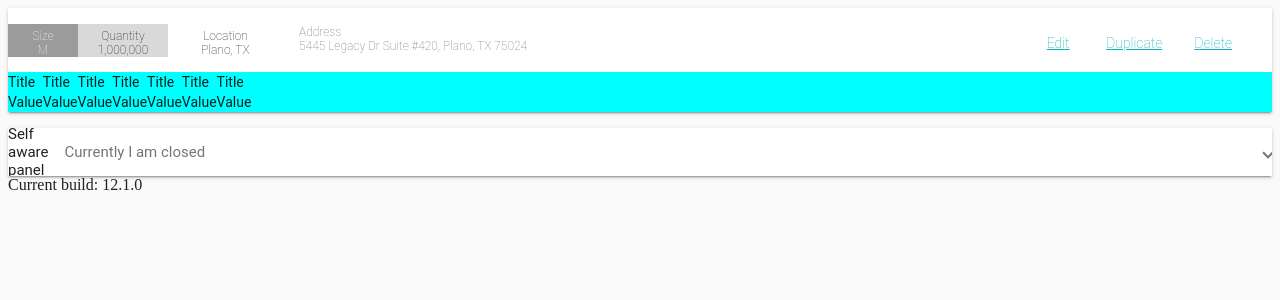
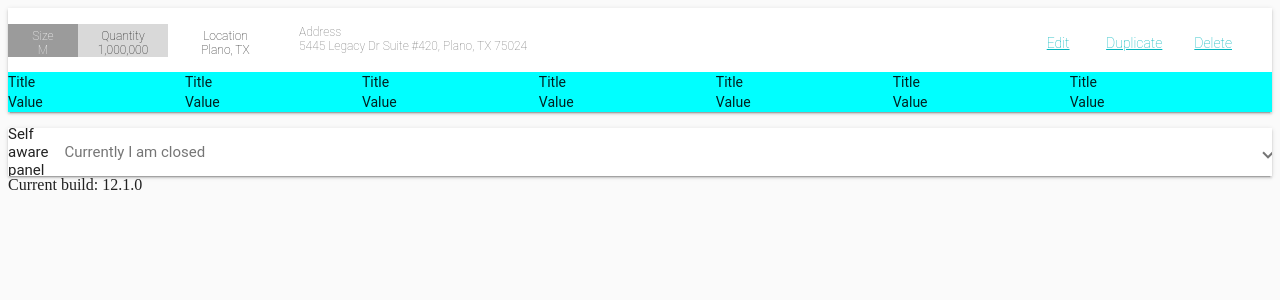
Before and after one commit to elwood-berry/esb-material-base, an Angular app: page / in a window 1280 px wide. Both pictures are taken after a click on the button 640 px from the left and 32 px from the top of the page. Shown: the top 300 px of the page. Built offline with nearby package versions, Linux system fonts and the light colour scheme.

Commit message:
2 files modified

```diff
--- a/src/app/components/base-expansion/base-expansion.component.html
+++ b/src/app/components/base-expansion/base-expansion.component.html
@@ -48,43 +48,43 @@
     <!-- STATIC CONTENT -->
     <div class="panel-static-data" fxLayout="row">
       <!-- ??? -->
-      <div fxLayout="column">
+      <div class="static-data" fxLayout="column" fxFlex="14%">
         <span>Title</span>
         <span>Value</span>
       </div>
 
       <!-- ??? -->
-      <div fxLayout="column">
+      <div class="static-data" fxLayout="column" fxFlex="14%">
         <span>Title</span>
         <span>Value</span>
       </div>
 
       <!-- ??? -->
-      <div fxLayout="column">
+      <div class="static-data" fxLayout="column" fxFlex="14%">
         <span>Title</span>
         <span>Value</span>
       </div>
 
       <!-- ??? -->
-      <div fxLayout="column">
+      <div class="static-data" fxLayout="column" fxFlex="14%">
         <span>Title</span>
         <span>Value</span>
       </div>
 
       <!-- ??? -->
-      <div fxLayout="column">
+      <div class="static-data" fxLayout="column" fxFlex="14%">
         <span>Title</span>
         <span>Value</span>
       </div>
 
       <!-- ??? -->
-      <div fxLayout="column">
+      <div class="static-data" fxLayout="column" fxFlex="14%">
         <span>Title</span>
         <span>Value</span>
       </div>
 
       <!-- ??? -->
-      <div fxLayout="column">
+      <div class="static-data" fxLayout="column" fxFlex="14%">
         <span>Title</span>
         <span>Value</span>
       </div>
--- a/src/app/components/base-expansion/base-expansion.component.scss
+++ b/src/app/components/base-expansion/base-expansion.component.scss
@@ -2,6 +2,15 @@
 BASE EXPANSION
 */
 
+// MIXINS
+@mixin default-multi-location-title {
+  font-size: 12px;
+  font-weight: 100;
+  padding-top: 5px;
+  text-align: center;
+}
+
+// BASE.
 ::ng-deep .base-accordion {
   .mat-expansion-panel {
     border-radius: 0px !important;
@@ -53,13 +62,6 @@ BASE EXPANSION
 ADVANCE MULTI LOCATION TITLE
 Multiple Shipping Locations
 */
-@mixin default-multi-location-title {
-  font-size: 12px;
-  font-weight: 100;
-  padding-top: 5px;
-  text-align: center;
-}
-
 .advance-multi-location-title {
   background-color: rgb(255, 255, 255) !important;
 
@@ -85,7 +87,6 @@ Multiple Shipping Locations
 ADVANCE MULTI LOCATION DESCRIPTION
 Multiple Shipping Locations
 */
-
 .advance-multi-location-description {
   width: 100%;
 
@@ -111,3 +112,12 @@ Multiple Shipping Locations
     }
   }
 }
+
+/*
+ADVANCE PANEL DATA
+Multiple Shipping Locations
+*/
+.panel-static-data {
+  .static-data {
+  }
+}
```
